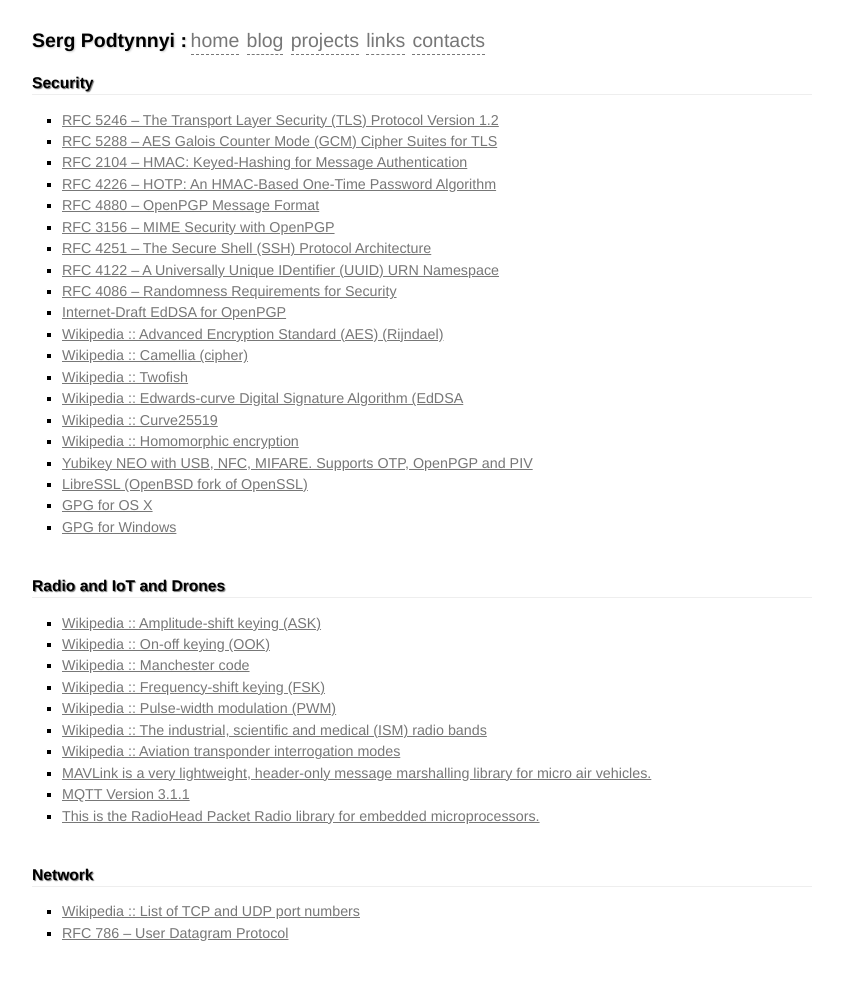
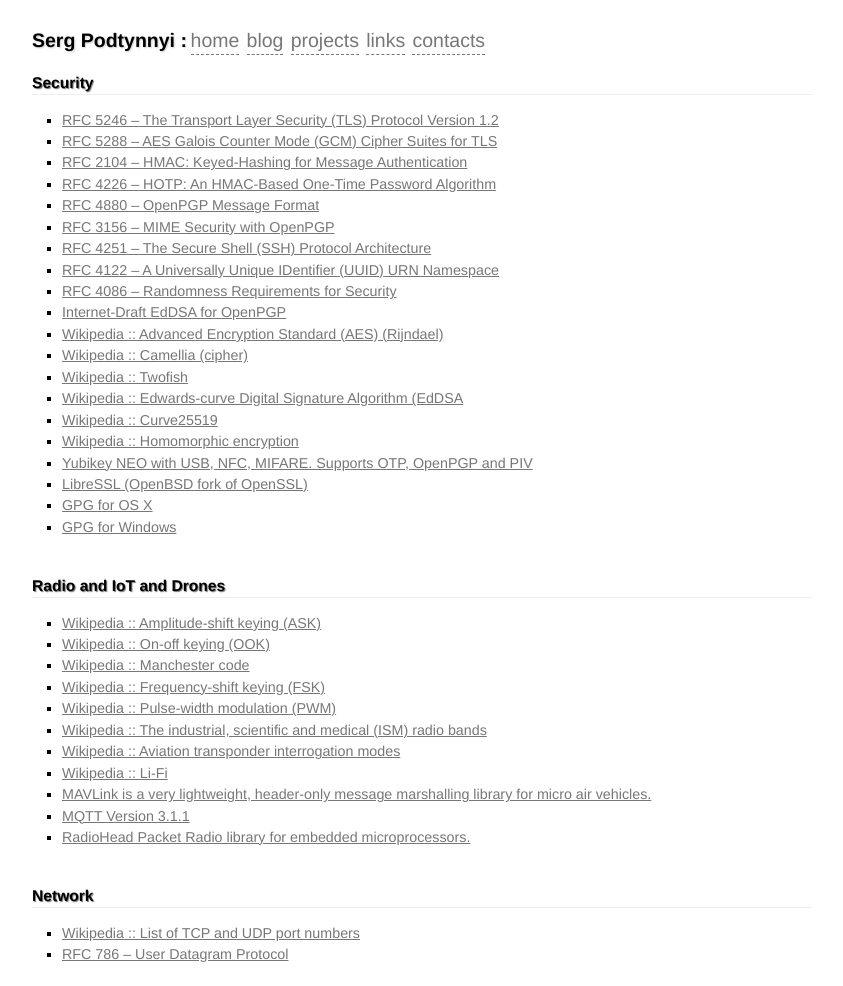
Before and after one commit to shtirlic/shtirlic.github.com, a Jekyll site: the page built from links.html, in a window 1280 px wide. Shown: the whole page, without its empty margins (218-1061 px from the left). Built offline with Jekyll 4.4.1, drawn with Linux system fonts in a browser that asks for light colours; some web fonts are replaced; before the commit the page ends 964 px from its top, so only the background shows below that.

Commit message:
Links updates

```diff
--- a/links.html
+++ b/links.html
@@ -42,10 +42,11 @@
   <li><a href="https://en.wikipedia.org/wiki/Pulse-width_modulation">Wikipedia :: Pulse-width modulation (PWM)</a></li>
   <li><a href="https://en.wikipedia.org/wiki/ISM_band">Wikipedia :: The industrial, scientific and medical (ISM) radio bands</a></li>
   <li><a href="https://en.wikipedia.org/wiki/Aviation_transponder_interrogation_modes">Wikipedia :: Aviation transponder interrogation modes</a></li>
+  <li><a href="https://en.wikipedia.org/wiki/Li-Fi">Wikipedia :: Li-Fi</a></li>
 
   <li><a href="https://pixhawk.ethz.ch/mavlink/">MAVLink is a very lightweight, header-only message marshalling library for micro air vehicles.</a></li>
   <li><a href="http://docs.oasis-open.org/mqtt/mqtt/v3.1.1/mqtt-v3.1.1.html">MQTT Version 3.1.1</a></li>
-  <li><a href="http://www.airspayce.com/mikem/arduino/RadioHead/index.html">This is the RadioHead Packet Radio library for embedded microprocessors.</a></li>
+  <li><a href="http://www.airspayce.com/mikem/arduino/RadioHead/index.html">RadioHead Packet Radio library for embedded microprocessors.</a></li>
 </ul>
 
 
```
